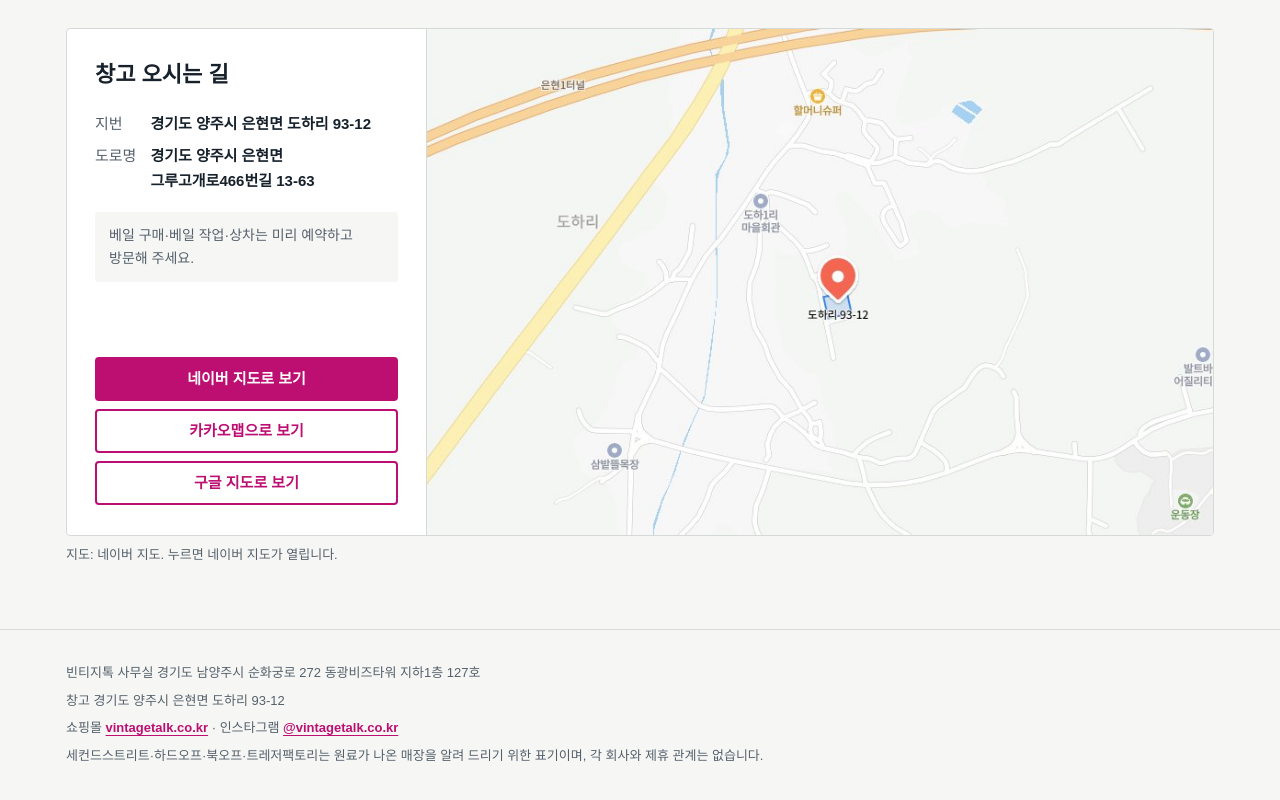
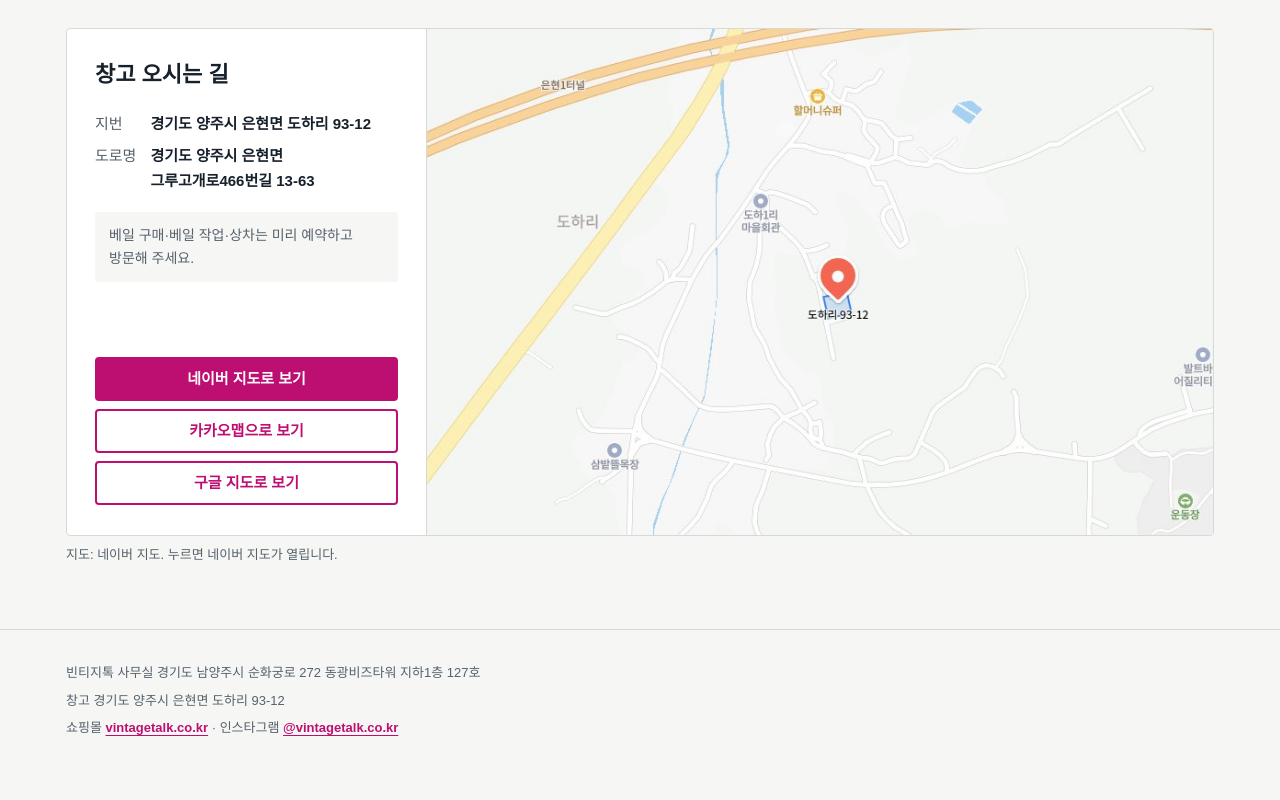
Before and after one commit to vintagetalk/vintagetalk.github.io, a plain HTML site: page japan/index.html in a window 1280 px wide. Shown: the part 7238-8038 px from the top of the page. Drawn offline with Linux system fonts and the light colour scheme; a web font is replaced by a local one.

Commit message:
맨 아래 매장 표기 안내 문장 삭제

```diff
--- a/japan/index.html
+++ b/japan/index.html
@@ -448,7 +448,6 @@ footer p{margin:0 0 6px}
     <p>창고 <span class="js-wh"></span></p>
     <p>쇼핑몰 <a class="js-shop js-shop-text" target="_blank" rel="noopener"></a> · 인스타그램 <a class="js-insta js-insta-at" target="_blank" rel="noopener"></a></p>
     <p class="js-biz"></p>
-    <p>세컨드스트리트·하드오프·북오프·트레저팩토리는 원료가 나온 매장을 알려 드리기 위한 표기이며, 각 회사와 제휴 관계는 없습니다.</p>
   </div>
 </footer>
 
```
